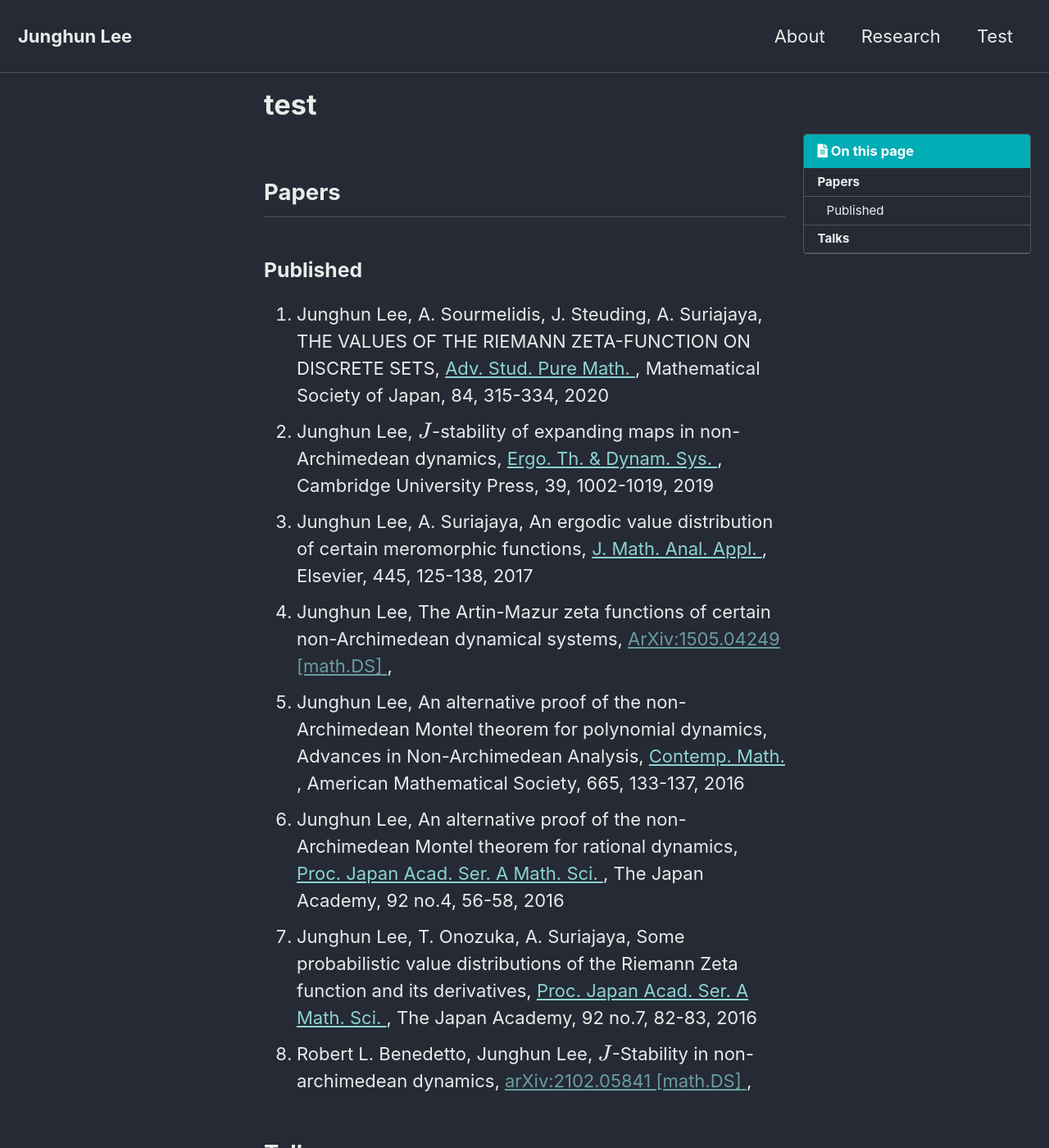
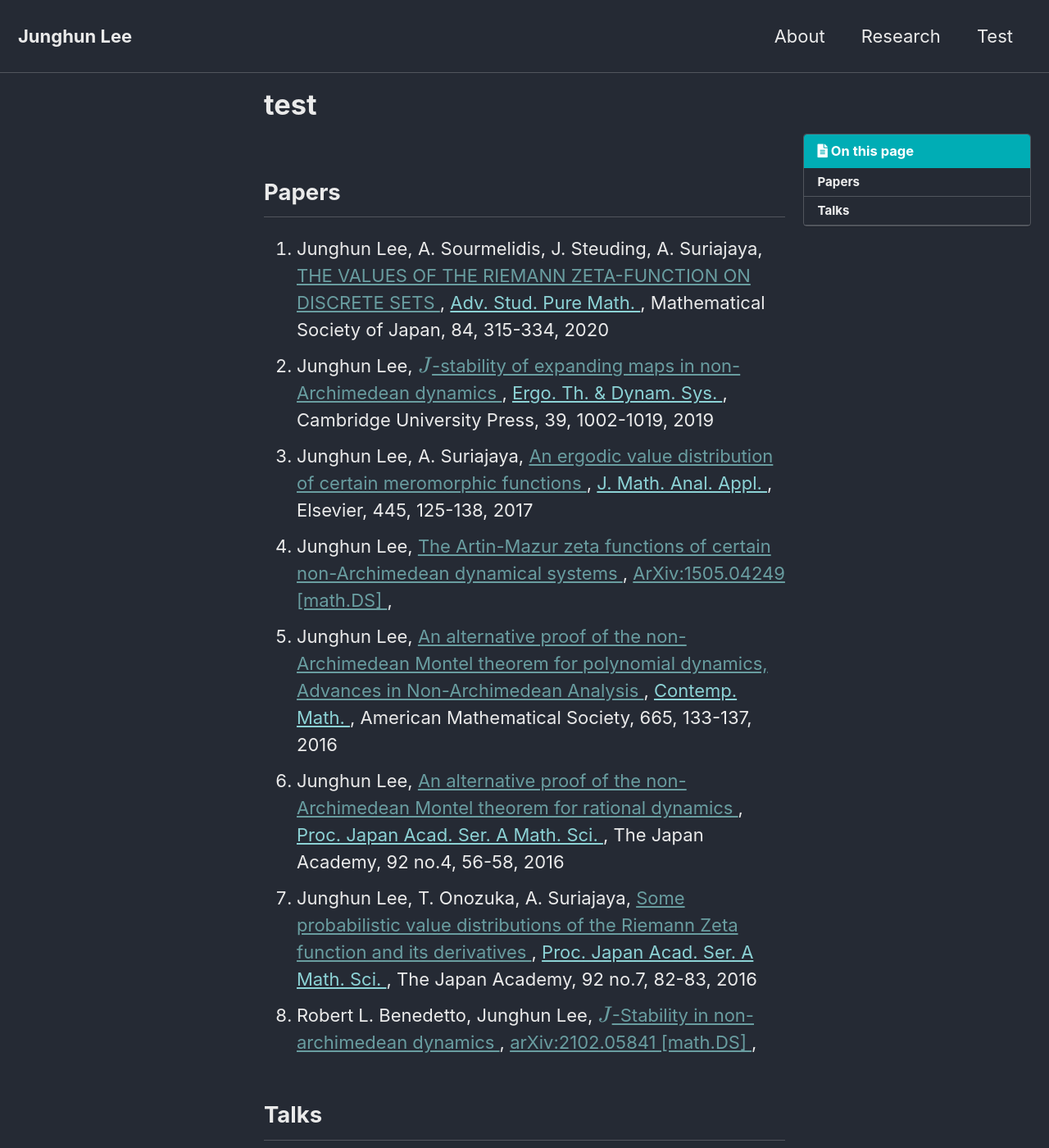
Before and after one commit to JunghunLee-math/JunghunLee-math.github.io, a Jekyll site: the page built from _pages/test.md, in a window 1280 px wide and 1400 px high. Shown: the whole window at 82% size. Built offline with Jekyll 4.4.1, drawn with Linux system fonts in a browser that asks for light colours; cached includes are drawn as plain includes; formulas are drawn with MathJax 3.

Commit message:
fix minor

```diff
--- a/_pages/test.md
+++ b/_pages/test.md
@@ -8,20 +8,18 @@ toc: true
 
 ## Papers
 
-### Published
-
 <ol>
 {% for paper in site.data.research.papers %}
   <li>
     {% for author in paper.authors %}
         {{author}},
     {% endfor %}
-    {% if paper.links.arxiv %}
+    {% if paper.links.arxiv.blank? %}
+        {{paper.title}},
+    {% else %}
         <a href="{{ paper.links.arxiv }}">
-        {{paper.title}}
+            {{paper.title}}
         </a>,
-    {% else %}
-        {{paper.title}},
     {% endif %}
     {% if paper.state == "published" %}
         <a href="{{ paper.links.journal }}">
```
